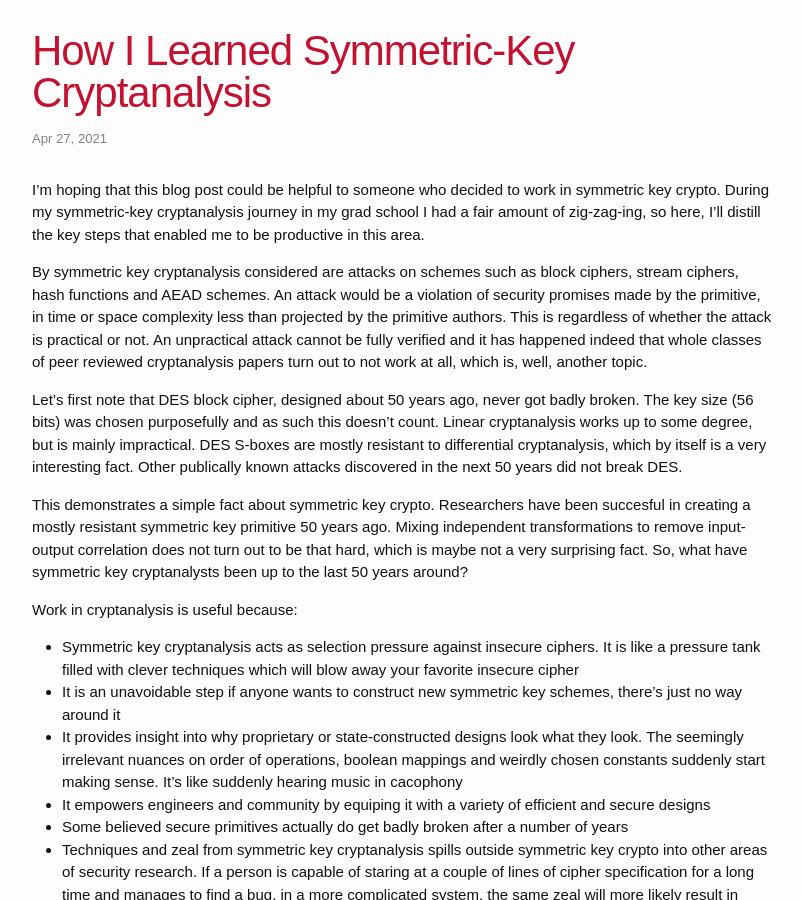
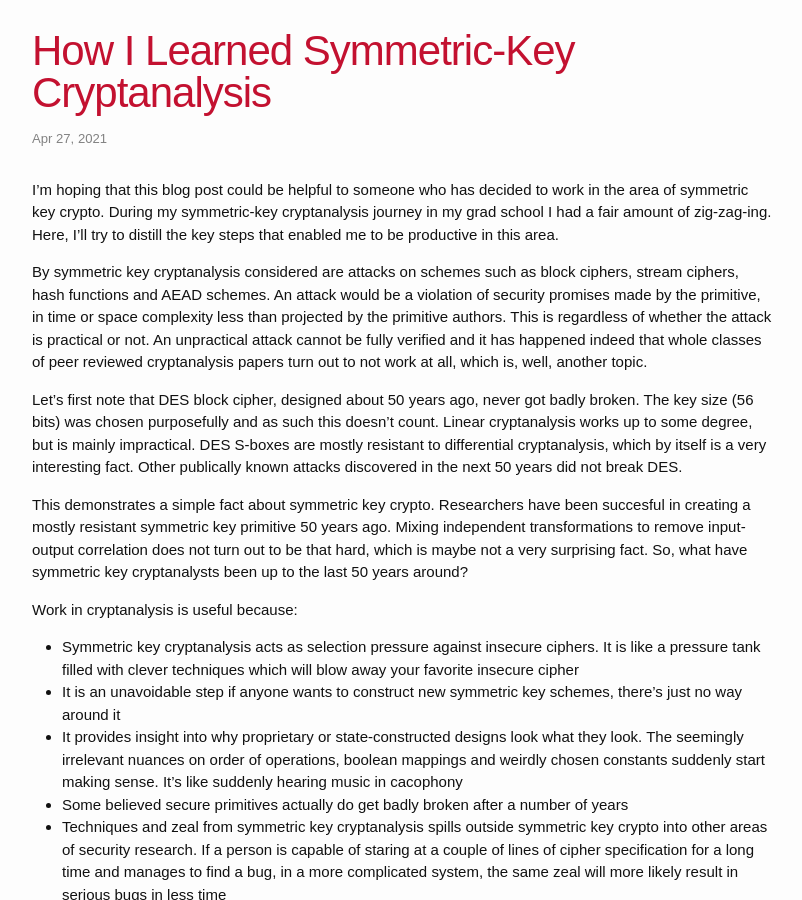
Before and after one commit to akircanski/akircanski.github.io, a Jekyll site: the page built from _posts/2021-04-27-symmetric-key-cryptanalysis-howto.markdown, in a window 1280 px wide and 900 px high. Shown: the whole window, without its empty margins (238-1040 px from the left). Built offline with Jekyll 4.4.1, drawn with Linux system fonts in a browser that asks for light colours; some of the changed text lies outside the part shown.

Commit message:
changes to blog post

```diff
--- a/_posts/2021-04-27-symmetric-key-cryptanalysis-howto.markdown
+++ b/_posts/2021-04-27-symmetric-key-cryptanalysis-howto.markdown
@@ -6,9 +6,9 @@ categories: cryptanalysis
 excerpt: hello
 ---
 
-I'm hoping that this blog post could be helpful to someone who decided to work in
-symmetric key crypto. During my symmetric-key cryptanalysis journey in my grad school
-I had a fair amount of zig-zag-ing, so here, I'll distill the key steps that enabled
+I'm hoping that this blog post could be helpful to someone who has decided to work in
+the area of symmetric key crypto. During my symmetric-key cryptanalysis journey in my grad
+school I had a fair amount of zig-zag-ing. Here, I'll try to distill the key steps that enabled
 me to be productive in this area.
 
 By symmetric key cryptanalysis considered are attacks on schemes such as block ciphers,
@@ -40,7 +40,6 @@ Work in cryptanalysis is useful because:
 * It provides insight into why proprietary or state-constructed designs look what they look.
   The seemingly irrelevant nuances on order of operations, boolean mappings and weirdly chosen
   constants suddenly start making sense. It's like suddenly hearing music in cacophony
-* It empowers engineers and community by equiping it with a variety of efficient and secure designs
 * Some believed secure primitives actually do get badly broken after a number of years
 * Techniques and zeal from symmetric key cryptanalysis spills outside symmetric key crypto
   into other areas of security research. If a person is capable of staring at a couple of
@@ -58,7 +57,6 @@ is flawed. Not all constructions get broken, lots of standardized crypto will li
 * The ability to break symmetric key primitives will not land jobs in industry and enable
 someone to support a family. The ability to construct new symmetric key primitives likely
 won't either.
-
 
 # TODO: Learn Symetric Key Cryptanalysis
 
@@ -144,7 +142,7 @@ a reason to be disappointed: adjust the paper and submit to a different venue.
 Once you feel like you've written a good job in the previous step, you're ready to move on to,
 potentially, pure innovation. This is a fascinating aspect of computer security research.
 To illustrate, let's start by recalling a quote listed in issue #10
-on the [DASP](https://dasp.co/)  web site, a quote _totally inaccurate_, but interesting as
+on the [DASP](https://dasp.co/)  web site, a quote totally inaccurate, but interesting as
 it touches upon a key issue in security bug hunting:
 
 > We believe more security audits or more tests would have made no difference. The main problem was that reviewers did not know what to look for.
```
